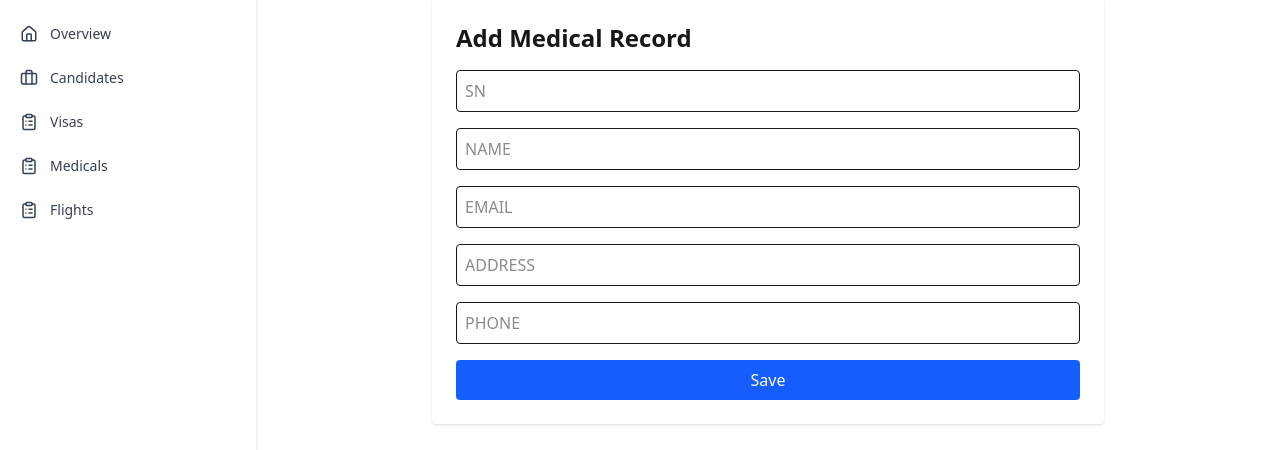
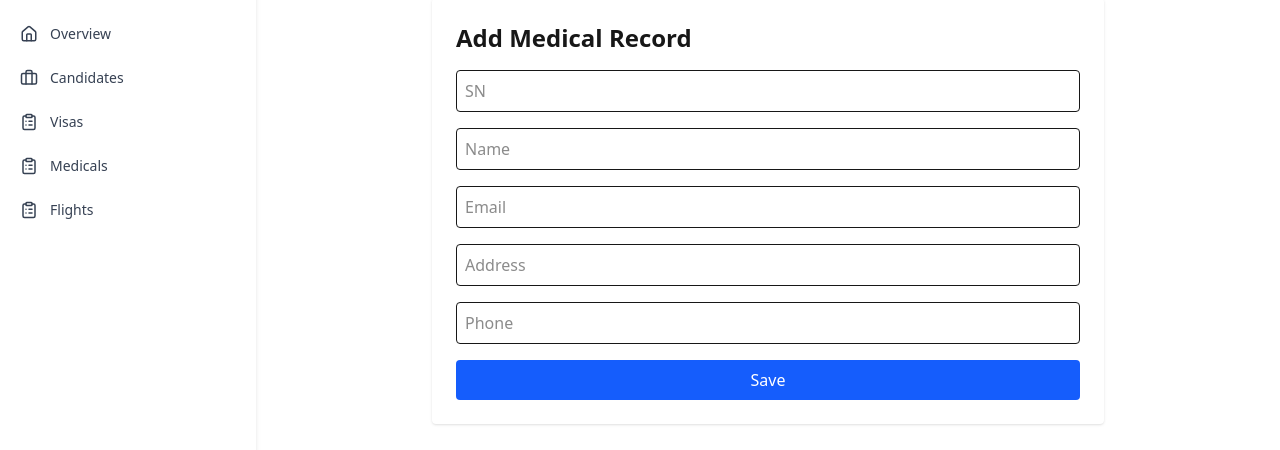
Before and after one commit to pradipchaudhary/anjulimaintl, a Next.js app: page /dashboard/medicals/new in a window 1280 px wide. Shown: the part 130-580 px from the top of the page. Built offline with nearby package versions, Linux system fonts and the light colour scheme.

Commit message:
fixed any type issue

```diff
--- a/app/api/medicals/[id]/route.ts
+++ b/app/api/medicals/[id]/route.ts
@@ -7,21 +7,29 @@ export async function PUT(req: NextRequest, { params }: { params: { id: string }
         await connectDB();
         const body = await req.json();
         console.log("object", body);
+
         const updated = await Medical.findByIdAndUpdate(params.id, body, { new: true });
-        if (!updated) return NextResponse.json({ error: "Record not found" }, { status: 404 });
+        if (!updated) {
+            return NextResponse.json({ error: "Record not found" }, { status: 404 });
+        }
         return NextResponse.json({ message: "Updated successfully", record: updated });
-    } catch (error: any) {
-        return NextResponse.json({ error: error.message }, { status: 500 });
+    } catch (error: unknown) {
+        const message = error instanceof Error ? error.message : "Something went wrong";
+        return NextResponse.json({ error: message }, { status: 500 });
     }
 }
 
 export async function DELETE(req: NextRequest, { params }: { params: { id: string } }) {
     try {
         await connectDB();
+
         const deleted = await Medical.findByIdAndDelete(params.id);
-        if (!deleted) return NextResponse.json({ error: "Record not found" }, { status: 404 });
+        if (!deleted) {
+            return NextResponse.json({ error: "Record not found" }, { status: 404 });
+        }
         return NextResponse.json({ message: "Deleted successfully" });
-    } catch (error: any) {
-        return NextResponse.json({ error: error.message }, { status: 500 });
+    } catch (error: unknown) {
+        const message = error instanceof Error ? error.message : "Something went wrong";
+        return NextResponse.json({ error: message }, { status: 500 });
     }
 }
--- a/app/api/medicals/route.ts
+++ b/app/api/medicals/route.ts
@@ -7,8 +7,9 @@ export async function GET() {
         await connectDB();
         const records = await Medical.find().sort({ sn: 1 });
         return NextResponse.json(records);
-    } catch (error: any) {
-        return NextResponse.json({ error: error.message }, { status: 500 });
+    } catch (error: unknown) {
+        const message = error instanceof Error ? error.message : "Something went wrong";
+        return NextResponse.json({ error: message }, { status: 500 });
     }
 }
 
@@ -24,7 +25,8 @@ export async function POST(req: NextRequest) {
 
         const newRecord = await Medical.create(body);
         return NextResponse.json({ message: "Medical record created", record: newRecord }, { status: 201 });
-    } catch (error: any) {
-        return NextResponse.json({ error: error.message }, { status: 500 });
+    } catch (error: unknown) {
+        const message = error instanceof Error ? error.message : "Something went wrong";
+        return NextResponse.json({ error: message }, { status: 500 });
     }
 }
--- a/app/dashboard/medicals/[id]/page.tsx
+++ b/app/dashboard/medicals/[id]/page.tsx
@@ -14,7 +14,7 @@ interface IMedical {
 export default function EditMedical() {
     const router = useRouter();
     const pathname = usePathname();
-    const id = pathname.split("/").pop()!; // get ID from URL
+    const id = pathname.split("/").pop()!; // Get ID from URL
 
     const [form, setForm] = useState<IMedical>({
         sn: 0,
@@ -26,31 +26,46 @@ export default function EditMedical() {
 
     const [loading, setLoading] = useState(true);
 
-    // Fetch the record
+    // Fetch the specific record by ID
     useEffect(() => {
         const fetchRecord = async () => {
-            const res = await fetch(`/api/medicals`);
-            const data = await res.json();
-            const record = data.find((r: any) => r._id === id);
-            if (record) setForm(record);
+            try {
+                const res = await fetch(`/api/medicals/${id}`);
+                if (!res.ok) throw new Error("Failed to fetch record");
+                const record: IMedical = await res.json();
+                setForm(record);
+            } catch (err) {
+                console.error(err);
+                alert("Error fetching medical record");
+            } finally {
                 setLoading(false);
+            }
         };
         fetchRecord();
     }, [id]);
 
     const handleChange = (e: React.ChangeEvent<HTMLInputElement>) => {
         const { name, value } = e.target;
-        setForm({ ...form, [name]: name === "sn" ? Number(value) : value });
+        setForm((prev) => ({
+            ...prev,
+            [name]: name === "sn" ? Number(value) : value,
+        }));
     };
 
     const handleSubmit = async (e: React.FormEvent) => {
         e.preventDefault();
-        await fetch(`/api/medicals/${id}`, {
+        try {
+            const res = await fetch(`/api/medicals/${id}`, {
                 method: "PUT",
                 headers: { "Content-Type": "application/json" },
                 body: JSON.stringify(form),
             });
+            if (!res.ok) throw new Error("Failed to update record");
             router.push("/dashboard/medicals");
+        } catch (err) {
+            console.error(err);
+            alert("Error updating medical record");
+        }
     };
 
     if (loading) return <p className="p-6">Loading...</p>;
@@ -59,22 +74,52 @@ export default function EditMedical() {
         <div className="max-w-2xl mx-auto p-6 bg-white shadow rounded mt-10">
             <h1 className="text-2xl font-bold mb-4">Edit Medical Record</h1>
             <form onSubmit={handleSubmit} className="grid gap-4">
-                {["sn", "name", "email", "address", "phone"].map((field) => (
                 <input
-                        key={field}
-                        type={field === "sn" ? "number" : "text"}
-                        name={field}
-                        placeholder={field.toUpperCase()}
-                        value={(form as any)[field]}
+                    type="number"
+                    name="sn"
+                    placeholder="SN"
+                    value={form.sn}
                     onChange={handleChange}
                     required
                     className="border p-2 rounded"
                 />
-                ))}
-                <button
-                    type="submit"
-                    className="bg-green-600 text-white px-4 py-2 rounded"
-                >
+                <input
+                    type="text"
+                    name="name"
+                    placeholder="Name"
+                    value={form.name}
+                    onChange={handleChange}
+                    required
+                    className="border p-2 rounded"
+                />
+                <input
+                    type="email"
+                    name="email"
+                    placeholder="Email"
+                    value={form.email}
+                    onChange={handleChange}
+                    required
+                    className="border p-2 rounded"
+                />
+                <input
+                    type="text"
+                    name="address"
+                    placeholder="Address"
+                    value={form.address}
+                    onChange={handleChange}
+                    required
+                    className="border p-2 rounded"
+                />
+                <input
+                    type="text"
+                    name="phone"
+                    placeholder="Phone"
+                    value={form.phone}
+                    onChange={handleChange}
+                    required
+                    className="border p-2 rounded"
+                />
+                <button type="submit" className="bg-green-600 text-white px-4 py-2 rounded">
                     Update
                 </button>
             </form>
--- a/app/dashboard/medicals/new/page.tsx
+++ b/app/dashboard/medicals/new/page.tsx
@@ -3,39 +3,116 @@
 import { useState } from "react";
 import { useRouter } from "next/navigation";
 
+// Define the form type
+interface MedicalForm {
+    sn: number | "";
+    name: string;
+    email: string;
+    address: string;
+    phone: string;
+}
+
 export default function AddMedical() {
-    const [form, setForm] = useState({ sn: "", name: "", email: "", address: "", phone: "" });
+    const [form, setForm] = useState<MedicalForm>({
+        sn: "",
+        name: "",
+        email: "",
+        address: "",
+        phone: "",
+    });
+
     const router = useRouter();
 
-    const handleChange = (e: React.ChangeEvent<HTMLInputElement>) => setForm({ ...form, [e.target.name]: e.target.value });
+    // Handle input changes
+    const handleChange = (e: React.ChangeEvent<HTMLInputElement>) => {
+        const { name, value } = e.target;
 
+        setForm((prev) => ({
+            ...prev,
+            [name]: name === "sn" ? Number(value) : value, // convert sn to number
+        }));
+    };
+
+    // Handle form submission
     const handleSubmit = async (e: React.FormEvent) => {
         e.preventDefault();
-        await fetch("/api/medicals", {
+
+        // Validate that SN is a number
+        if (form.sn === "" || isNaN(form.sn)) {
+            alert("SN must be a valid number");
+            return;
+        }
+
+        try {
+            const res = await fetch("/api/medicals", {
                 method: "POST",
                 headers: { "Content-Type": "application/json" },
-            body: JSON.stringify({ ...form, sn: Number(form.sn) }),
+                body: JSON.stringify(form),
             });
+
+            if (!res.ok) throw new Error("Failed to add record");
+
             router.push("/dashboard/medicals");
+        } catch (err) {
+            console.error(err);
+            alert("Error adding medical record");
+        }
     };
 
     return (
         <div className="max-w-2xl mx-auto p-6 bg-white shadow rounded mt-10">
             <h1 className="text-2xl font-bold mb-4">Add Medical Record</h1>
+
             <form onSubmit={handleSubmit} className="grid gap-4">
-                {["sn", "name", "email", "address", "phone"].map((field) => (
                 <input
-                        key={field}
-                        type={field === "sn" ? "number" : "text"}
-                        name={field}
-                        placeholder={field.toUpperCase()}
-                        value={(form as any)[field]}
+                    type="number"
+                    name="sn"
+                    placeholder="SN"
+                    value={form.sn}
                     onChange={handleChange}
                     required
                     className="border p-2 rounded"
                 />
-                ))}
-                <button type="submit" className="bg-blue-600 text-white px-4 py-2 rounded">Save</button>
+                <input
+                    type="text"
+                    name="name"
+                    placeholder="Name"
+                    value={form.name}
+                    onChange={handleChange}
+                    required
+                    className="border p-2 rounded"
+                />
+                <input
+                    type="email"
+                    name="email"
+                    placeholder="Email"
+                    value={form.email}
+                    onChange={handleChange}
+                    required
+                    className="border p-2 rounded"
+                />
+                <input
+                    type="text"
+                    name="address"
+                    placeholder="Address"
+                    value={form.address}
+                    onChange={handleChange}
+                    required
+                    className="border p-2 rounded"
+                />
+                <input
+                    type="text"
+                    name="phone"
+                    placeholder="Phone"
+                    value={form.phone}
+                    onChange={handleChange}
+                    required
+                    className="border p-2 rounded"
+                />
+
+                <button type="submit" className="bg-blue-600 text-white px-4 py-2 rounded">
+                    Save
+                </button>
             </form>
         </div>
     );
```
Also changed, not shown: app/dashboard/medicals/page.tsx (+21 -8 lines). Lines whose indentation alone changed are shown as unchanged.
